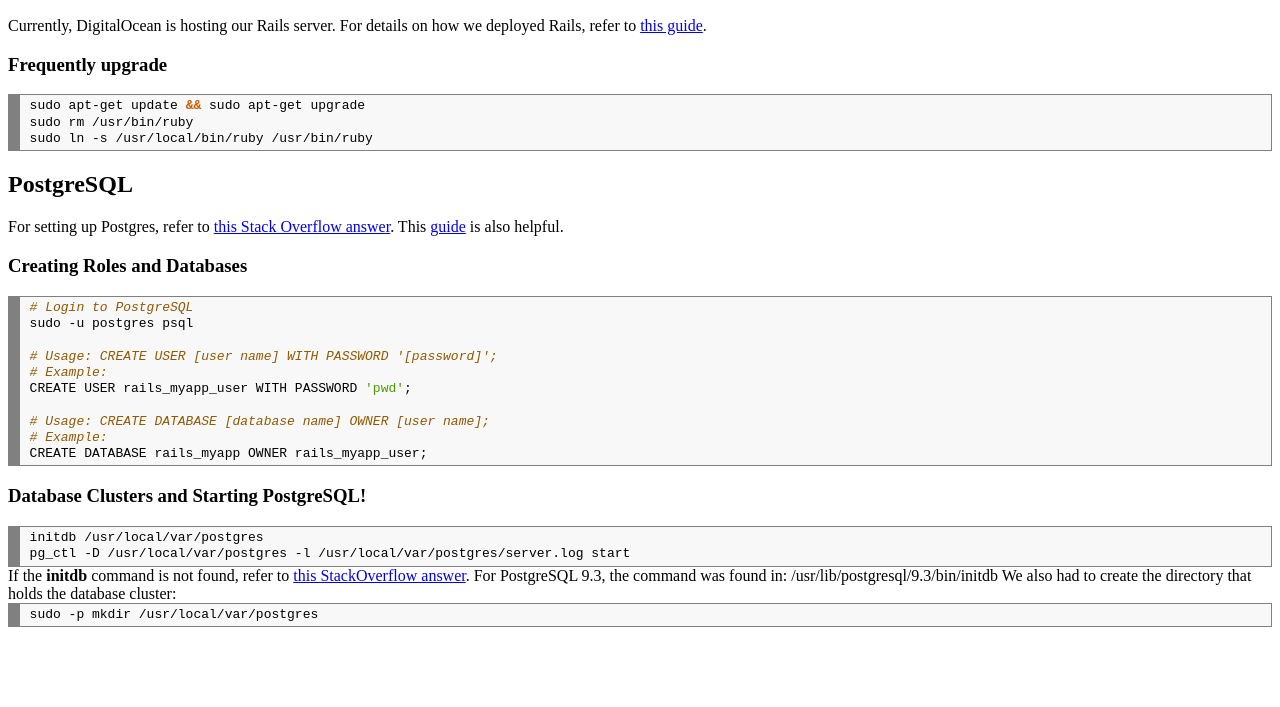
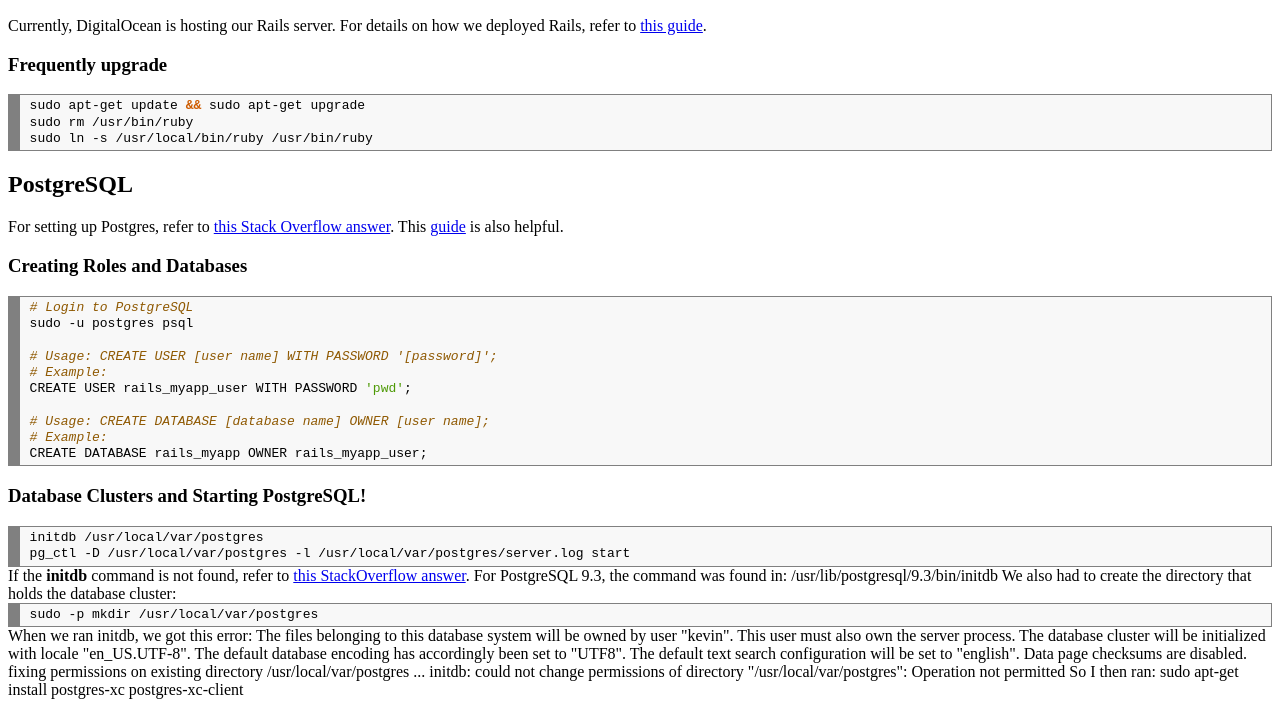
Before and after one commit to Niupiao/niupiao.github.io, a plain HTML site: page index.html in a window 1280 px wide. Shown: the part 136-843 px from the top of the page. Before the commit the page ends 800 px from the top, so only its background shows below. Drawn offline with Linux system fonts and the light colour scheme.

Commit message:
postgres-xc

```diff
--- a/index.html
+++ b/index.html
@@ -45,3 +45,20 @@ If the <b>initdb</b> command is not found, refer to <a href="http://dba.stackexc
 We also had to create the directory that holds the database cluster:
 <!-- HTML generated using hilite.me --><div style="background: #f8f8f8; overflow:auto;width:auto;border:solid gray;border-width:.1em .1em .1em .8em;padding:.2em .6em;"><pre style="margin: 0; line-height: 125%">sudo -p mkdir /usr/local/var/postgres
 </pre></div>
+
+When we ran initdb, we got this error:
+
+<error>
+The files belonging to this database system will be owned by user "kevin".
+This user must also own the server process.
+
+The database cluster will be initialized with locale "en_US.UTF-8".
+The default database encoding has accordingly been set to "UTF8".
+The default text search configuration will be set to "english".
+
+Data page checksums are disabled.
+
+fixing permissions on existing directory /usr/local/var/postgres ... initdb: could not change permissions of directory "/usr/local/var/postgres": Operation not permitted
+</error>
+
+So I then ran: sudo apt-get install postgres-xc postgres-xc-client
```
